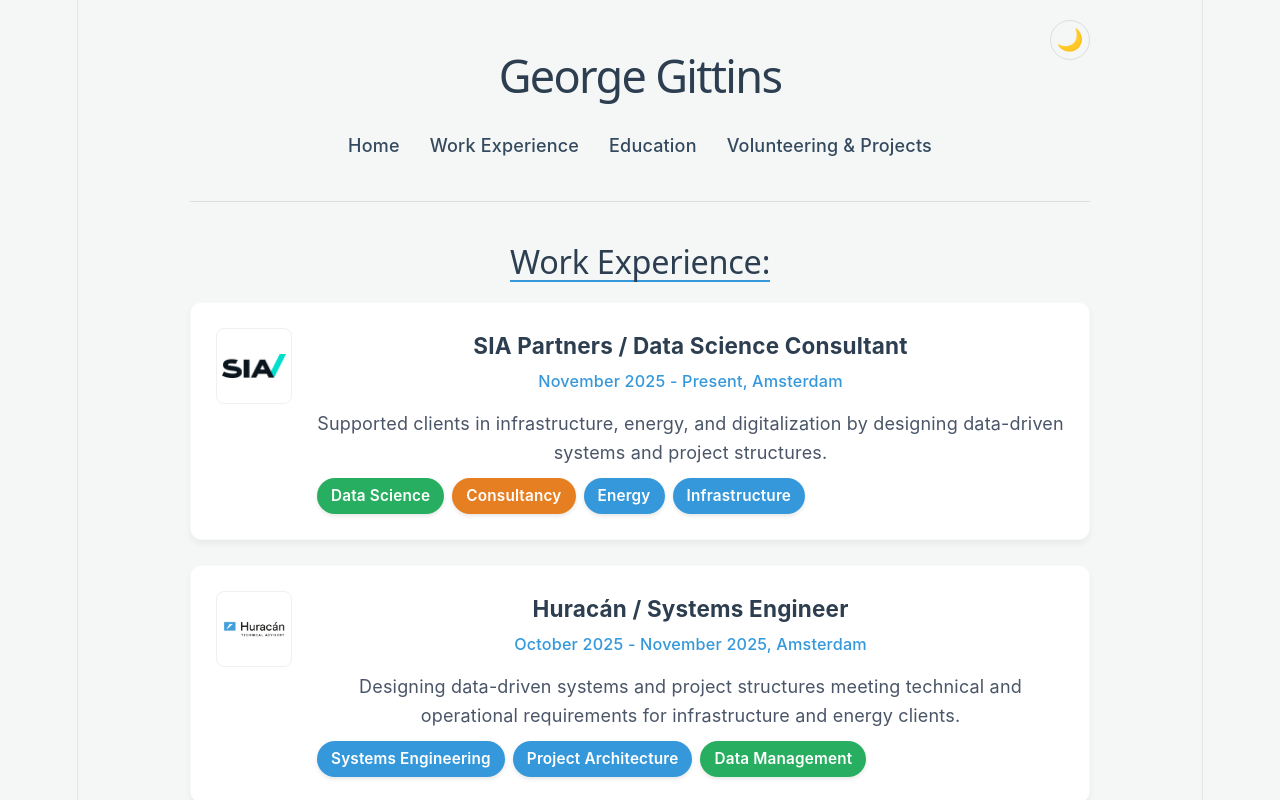
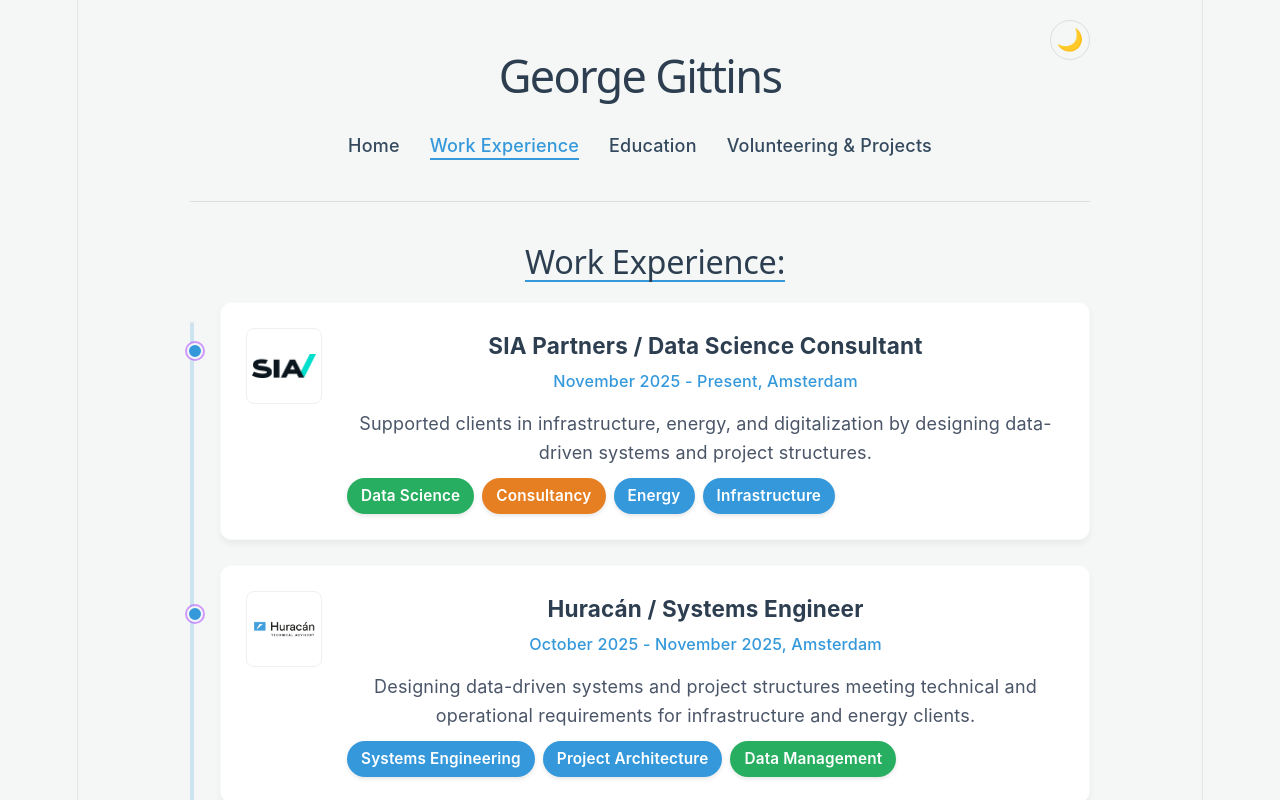
Before and after one commit to GeorgeGitHubbins/personal-website-frontend, a React (Vite) app: page /experience in a window 1280 px wide. Shown: the top 800 px of the page. Built offline with nearby package versions, Linux system fonts and the light colour scheme.

Commit message:
feat: enhance UI/UX with smooth scroll, page transitions, active nav styling, and experience timeline

```diff
--- a/src/App.css
+++ b/src/App.css
@@ -96,19 +96,63 @@ body {
   text-decoration: none;
   color: var(--secondary-color);
   font-weight: 500;
-  transition: color 0.3s;
+  transition: all 0.3s ease;
+  padding-bottom: 2px;
+  border-bottom: 2px solid transparent;
 }
 
 .header nav a:hover {
   color: var(--accent-color);
 }
 
+.header nav a.active {
+  color: var(--accent-color);
+  border-bottom: 2px solid var(--accent-color);
+}
+
 .content {
   padding: 40px 0;
+  animation: fadeIn 0.8s ease-out forwards;
 }
 
 .section {
   margin-bottom: 60px;
+}
+
+/* Scroll to Top Button */
+.scroll-to-top-btn {
+  position: fixed;
+  bottom: 30px;
+  right: 30px;
+  width: 45px;
+  height: 45px;
+  border-radius: 50%;
+  background: var(--accent-color);
+  color: white;
+  border: none;
+  cursor: pointer;
+  display: flex;
+  align-items: center;
+  justify-content: center;
+  box-shadow: 0 4px 10px rgba(0,0,0,0.2);
+  transition: all 0.3s ease;
+  z-index: 1000;
+  font-size: 1.5rem;
+  opacity: 0;
+  visibility: hidden;
+  transform: translateY(20px);
+}
+
+.scroll-to-top-btn.visible {
+  opacity: 1;
+  visibility: visible;
+  transform: translateY(0);
+}
+
+.scroll-to-top-btn:hover {
+  background: var(--primary-color);
+  transform: translateY(-5px);
+  box-shadow: 0 6px 15px rgba(0,0,0,0.3);
 }
 
 .section h2 {
@@ -150,6 +194,53 @@ body {
   box-shadow: 0 4px 6px var(--card-shadow);
   transition: transform 0.3s ease, box-shadow 0.3s ease, background-color 0.3s;
   border: 1px solid var(--card-border);
+  position: relative;
+}
+
+.experience-card::before {
+  content: '';
+  position: absolute;
+  left: -34px;
+  top: 40px;
+  width: 12px;
+  height: 12px;
+  background: var(--accent-color);
+  border-radius: 50%;
+  border: 2px solid var(--bg-color);
+  box-shadow: 0 0 0 2px var(--accent-border);
+  z-index: 2;
+  transition: transform 0.3s ease;
+}
+
+.experience-card:hover::before {
+  transform: scale(1.3);
+  box-shadow: 0 0 0 4px var(--accent-border);
+}
+
+#experience {
+  position: relative;
+  padding-left: 30px;
+}
+
+#experience::before {
+  content: '';
+  position: absolute;
+  left: 0;
+  top: 80px;
+  bottom: 60px;
+  width: 4px;
+  background: var(--accent-color);
+  opacity: 0.2;
+  border-radius: 2px;
+}
+
+@media (max-width: 600px) {
+  #experience {
+    padding-left: 0;
+  }
+  #experience::before {
+    display: none;
+  }
 }
 
 .academic-project-card {
--- a/src/App.tsx
+++ b/src/App.tsx
@@ -6,6 +6,7 @@ import './App.css';
 import Header from './components/Header';
 import Footer from './components/Footer';
 import ScrollToTop from './components/ScrollToTop';
+import ScrollToTopButton from './components/ScrollToTopButton';
 
 // Pages
 import About from './pages/About';
@@ -28,6 +29,7 @@ const App: React.FC = () => {
           </Routes>
         </main>
         <Footer />
+        <ScrollToTopButton />
       </div>
     </Router>
   );
--- a/src/components/Header.tsx
+++ b/src/components/Header.tsx
@@ -1,5 +1,5 @@
 import React from 'react';
-import { Link } from 'react-router-dom';
+import { NavLink } from 'react-router-dom';
 import ThemeToggle from './ThemeToggle';
 
 const Header: React.FC = () => {
@@ -8,10 +8,10 @@ const Header: React.FC = () => {
       <ThemeToggle />
       <h1>George Gittins</h1>
       <nav>
-        <Link to="/">Home</Link>
-        <Link to="/experience">Work Experience</Link>
-        <Link to="/education">Education</Link>
-        <Link to="/projects">Volunteering & Projects</Link>
+        <NavLink to="/" end>Home</NavLink>
+        <NavLink to="/experience">Work Experience</NavLink>
+        <NavLink to="/education">Education</NavLink>
+        <NavLink to="/projects">Volunteering & Projects</NavLink>
       </nav>
     </header>
   );
--- /dev/null
+++ b/src/components/ScrollToTopButton.tsx
@@ -0,0 +1,41 @@
+import React, { useState, useEffect } from 'react';
+
+const ScrollToTopButton: React.FC = () => {
+  const [isVisible, setIsVisible] = useState(false);
+
+  // Show button when page is scrolled down
+  const toggleVisibility = () => {
+    if (window.pageYOffset > 300) {
+      setIsVisible(true);
+    } else {
+      setIsVisible(false);
+    }
+  };
+
+  // Set the top scroll position
+  const scrollToTop = () => {
+    window.scrollTo({
+      top: 0,
+      behavior: 'smooth'
+    });
+  };
+
+  useEffect(() => {
+    window.addEventListener('scroll', toggleVisibility);
+    return () => {
+      window.removeEventListener('scroll', toggleVisibility);
+    };
+  }, []);
+
+  return (
+    <button
+      className={`scroll-to-top-btn ${isVisible ? 'visible' : ''}`}
+      onClick={scrollToTop}
+      aria-label="Scroll to top"
+    >
+      ↑
+    </button>
+  );
+};
+
+export default ScrollToTopButton;
--- a/src/index.css
+++ b/src/index.css
@@ -24,10 +24,16 @@
   text-rendering: optimizeLegibility;
   -webkit-font-smoothing: antialiased;
   -moz-osx-font-smoothing: grayscale;
+  scroll-behavior: smooth;
 
   @media (max-width: 1024px) {
     font-size: 16px;
   }
+}
+
+@keyframes fadeIn {
+  from { opacity: 0; transform: translateY(10px); }
+  to { opacity: 1; transform: translateY(0); }
 }
 
 @media (prefers-color-scheme: dark) {
```
Also changed, not shown: 1 other file (tests, documents, lock files or other folders).
